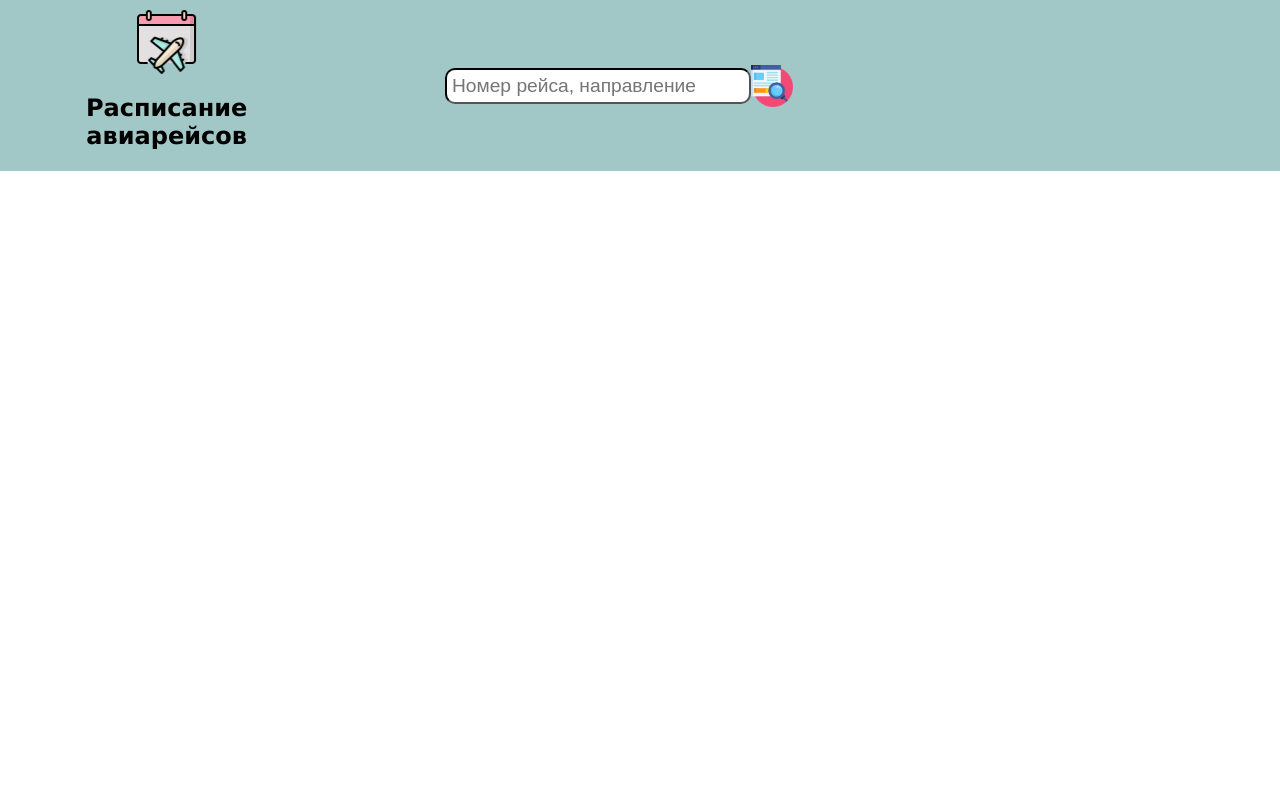
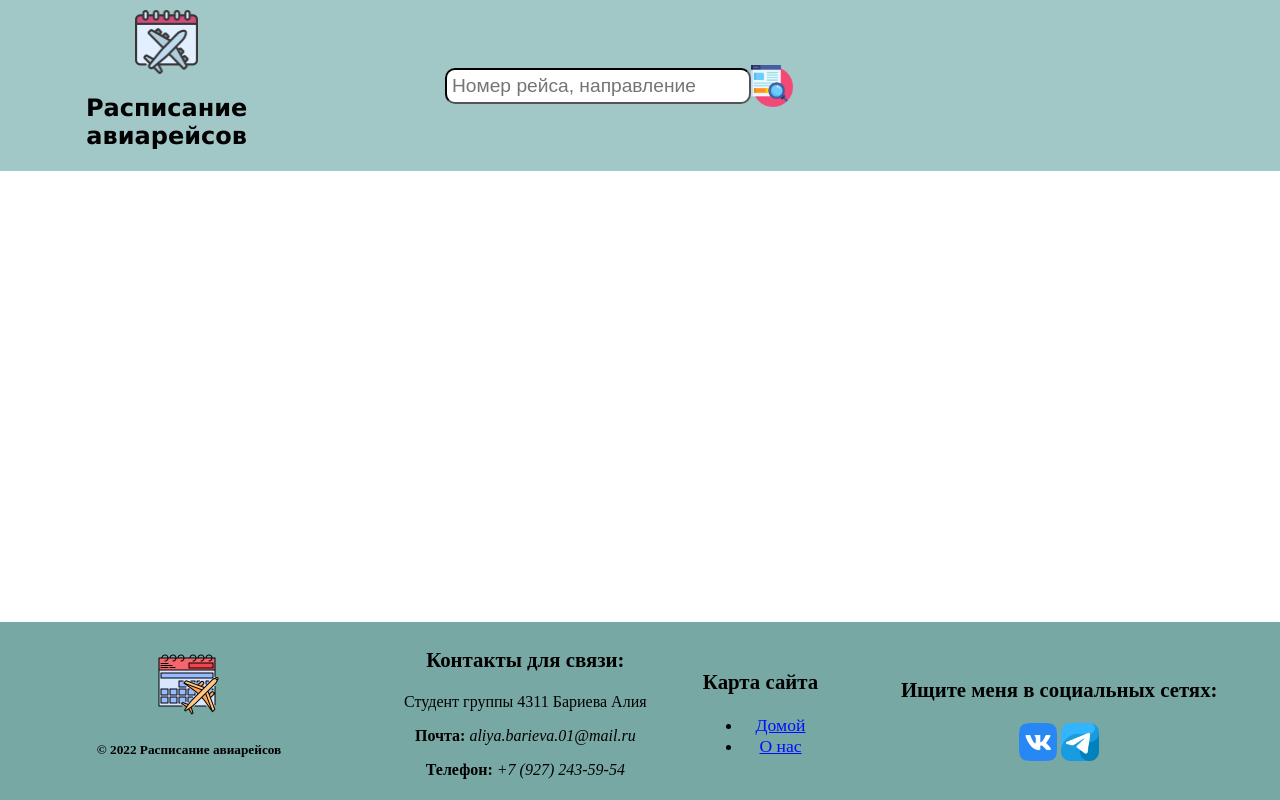
Before and after one commit to Ram1s17/FlightSchedule, a plain HTML site: page client/index.html in a window 1280 px wide. Drawn offline with Linux system fonts and the light colour scheme.

Commit message:
Add footer in index.html and style for it

```diff
--- a/client/index.html
+++ b/client/index.html
@@ -13,7 +13,7 @@
             <div class="header-container">
                 <div class="header-logo">
                     <div class="header-img">
-                        <img src="img/flight.png">
+                        <img src="img/airplane-flight.png">
                     </div>
                     <div class="header-banner">
                         <h1>Расписание авиарейсов</h1>
@@ -32,6 +32,41 @@
                 </div>
             </div>
         </header>
+        <main>
+
+        </main>
+        <footer>
+            <div class="footer-container">
+                <div class="footer-logo">
+                    <div class="footer-image">
+                        <img src="img/flight-footer.png" width="20%" height="20%">
+                    </div>
+                    <div class="footer-banner">
+                        <h5>© 2022 Расписание авиарейсов</h5>
+                    </div>
+                </div>
+                <div class="footer-information">
+                    <h3>Контакты для связи:</h3>
+                    <p>Студент группы 4311 Бариева Алия</p>
+                    <p><b>Почта: </b><i>aliya.barieva.01@mail.ru</i></p>
+                    <p><b>Телефон: </b><i>+7 (927) 243-59-54</i></p>
+                </div>
+                <div class="footer-sitemap">
+                    <h3>Карта сайта</h3>
+                    <ul>
+                        <li><a href="index.html">Домой</a></li>
+                        <li><a href="#">О нас</a></li>
+                    </ul>
+                </div>
+                <div class="footer-social-networks">
+                    <h3>Ищите меня в социальных сетях:</h3>
+                    <div class="social-links">
+                        <a href="https://vk.com/aliyabarieva"><img src="img/vk.png" width="10%" height="10%"></a>
+                        <a href="https://t.me/aliyabarievaa"><img src="img/telegram.png" width="10%" height="10%"></a>
+                    </div>
+                </div>
+            </div>
+        </footer>
     </div>
   </body>
 </html>
--- a/client/stylesheets/style.css
+++ b/client/stylesheets/style.css
@@ -59,3 +59,50 @@ html, body {
     vertical-align: middle;
     padding: 5px;
 }
+
+main {
+    margin-top: 5px;
+    margin-bottom: 5px;
+    flex: 1 1 auto;
+}
+
+footer {
+    text-align: center;
+}
+
+.footer-container {
+    background: #77A8A3;
+    padding: 5px;
+    display: flex;
+    justify-content: space-around;
+    align-items: center;
+}
+
+.footer-logo {
+    flex-basis: 25%;
+    padding-top: 10px;
+}
+
+.footer-information {
+    flex-basis: 20%;
+}
+
+.footer-container h3 {
+    font-size: 130%;
+}
+
+.footer-sitemap li{
+    font-size: 110%;
+}
+
+.footer-sitemap a:visited{
+    color: red;
+}
+
+.footer-sitemap a{
+    color: rgb(0, 13, 255);
+}
+
+.footer-social-networks {
+    flex-basis: 30%;
+}
```
Also changed, not shown: client/img/flight-footer.png (added), client/img/telegram.png (added), client/img/vk.png (added).
